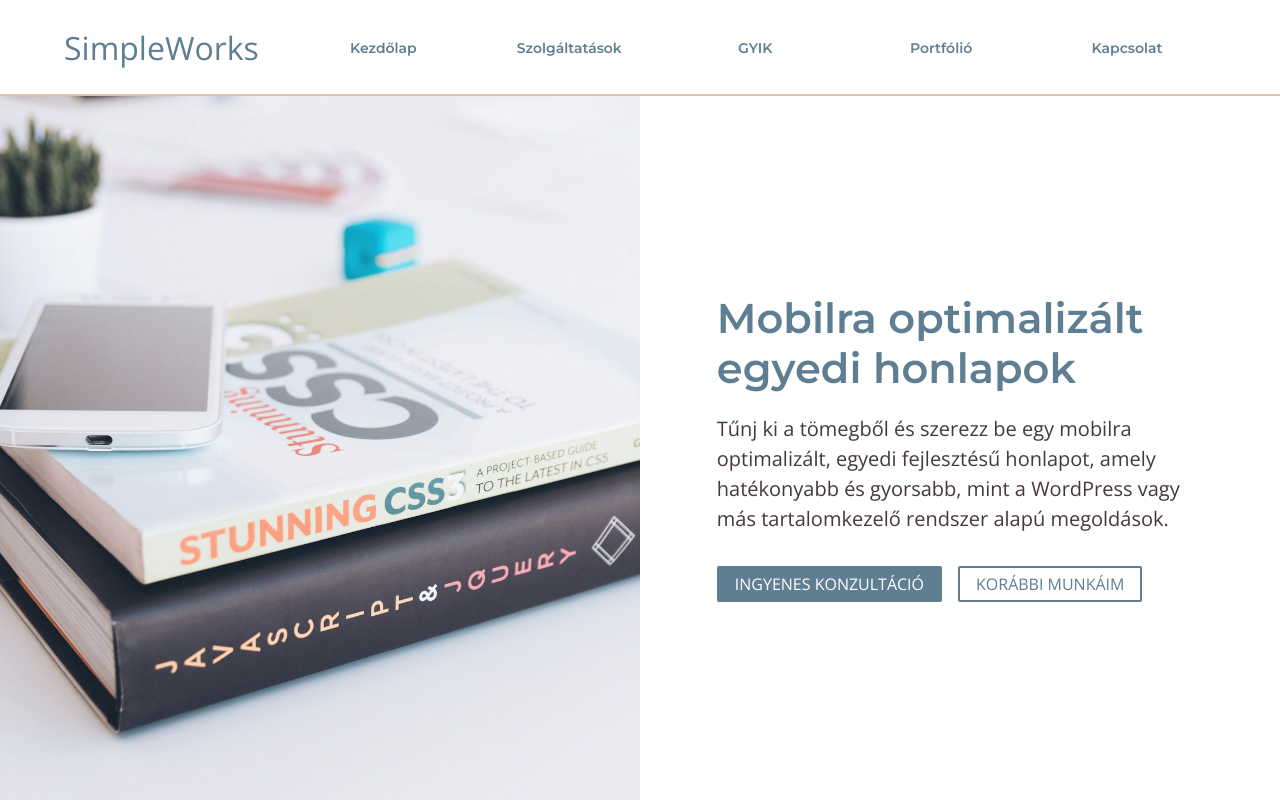
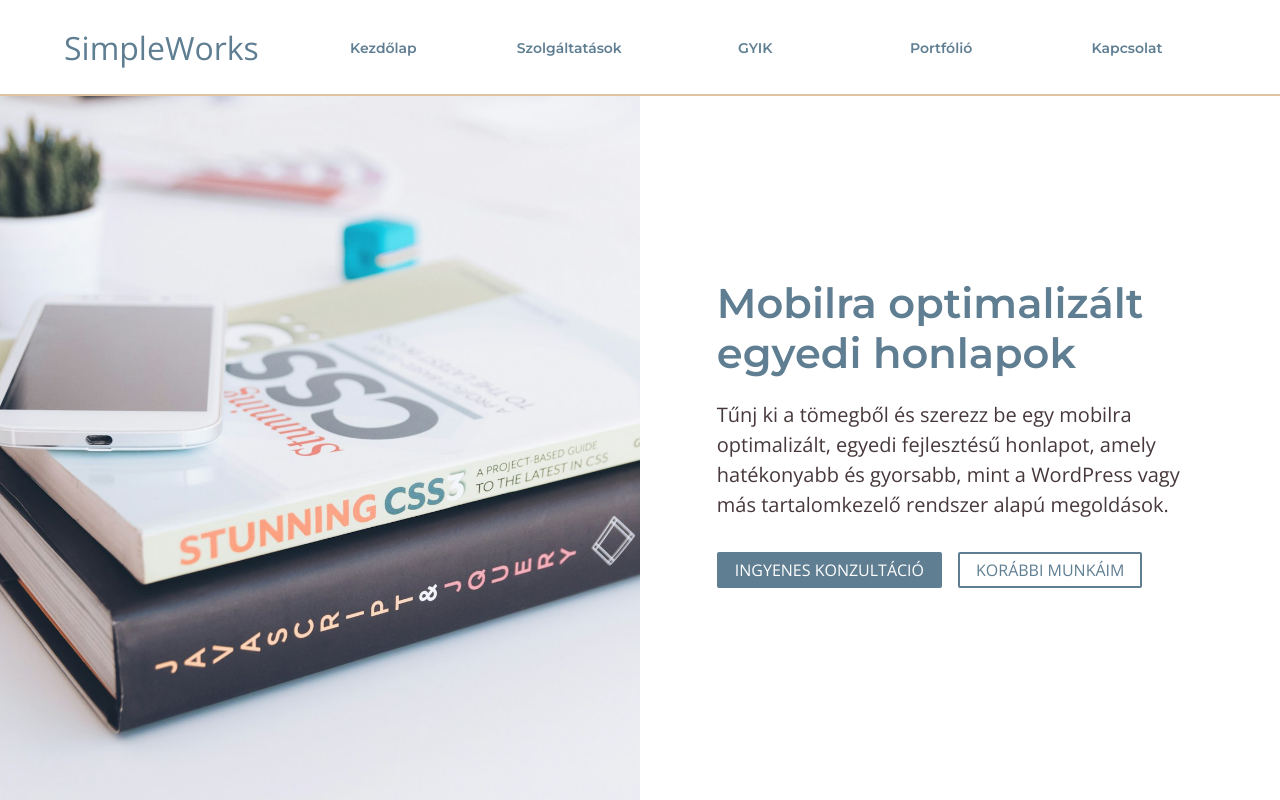
Before and after one commit to FGabi83/Simpleworks-production, a plain HTML site: page index.html in a window 1280 px wide. Shown: the top 800 px of the page. Drawn offline with nearby package versions, Linux system fonts and the light colour scheme.

Commit message:
hero whitespace

```diff
--- a/css/partials/hero.css
+++ b/css/partials/hero.css
@@ -36,13 +36,12 @@ HERO SECTION
 }
 
 .hero-image {
-  width:           100%;
+  width:         100%;
   /*aspect-ratio:    1.5 / 1;*/
   height:        100%;
   background:  url('/images/photos/hero-mobile.jpg') no-repeat center / cover;
-  box-shadow:      0 0 10px 0 rgba(235, 234, 239, 1);
- /* box-shadow:      0 0 50px 0 rgb(189, 186, 186);*/
-  z-index:        1;
+  box-shadow:    0 0 10px 0 rgba(235, 234, 239, 1);
+  z-index:       1;
 
 
 }
@@ -50,13 +49,15 @@ HERO SECTION
 
 
 /*Hero background and layout for bigger screens*/
-@media (min-width: 380px) {
+@media (min-height: 638px) {
+  .hero-content {
+    padding-bottom: 1.8125rem;
+  }
+}
+@media (min-width: 641px) {
   .hero-content {
     padding-top: 4rem;
   }
-}
-@media (min-width: 641px) {
-
   .hero-content > * {
     width:  80%;
     align-self: flex-start;
--- a/dist/style.css
+++ b/dist/style.css
@@ -884,13 +884,12 @@ HERO SECTION
 }
 
 .hero-image {
-  width:           100%;
+  width:         100%;
   /*aspect-ratio:    1.5 / 1;*/
   height:        100%;
   background:  url('/images/photos/hero-mobile.jpg') no-repeat center / cover;
-  box-shadow:      0 0 10px 0 rgba(235, 234, 239, 1);
- /* box-shadow:      0 0 50px 0 rgb(189, 186, 186);*/
-  z-index:        1;
+  box-shadow:    0 0 10px 0 rgba(235, 234, 239, 1);
+  z-index:       1;
 
 
 }
@@ -898,13 +897,15 @@ HERO SECTION
 
 
 /*Hero background and layout for bigger screens*/
-@media (min-width: 380px) {
+@media (min-height: 638px) {
+  .hero-content {
+    padding-bottom: 1.8125rem;
+  }
+}
+@media (min-width: 641px) {
   .hero-content {
     padding-top: 4rem;
   }
-}
-@media (min-width: 641px) {
-
   .hero-content > * {
     width:  80%;
     align-self: flex-start;
```
Also changed, not shown: 1 other file.
